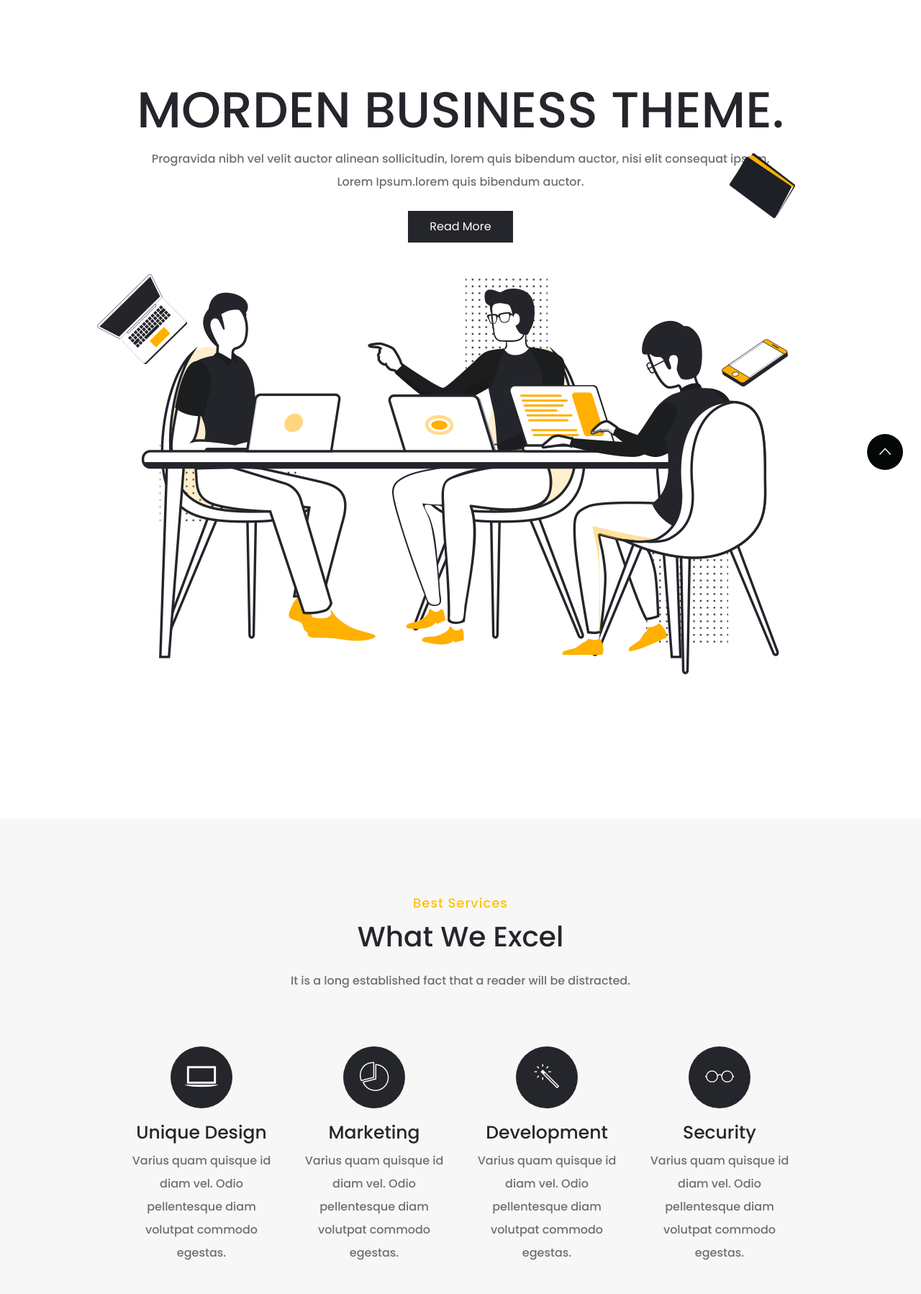
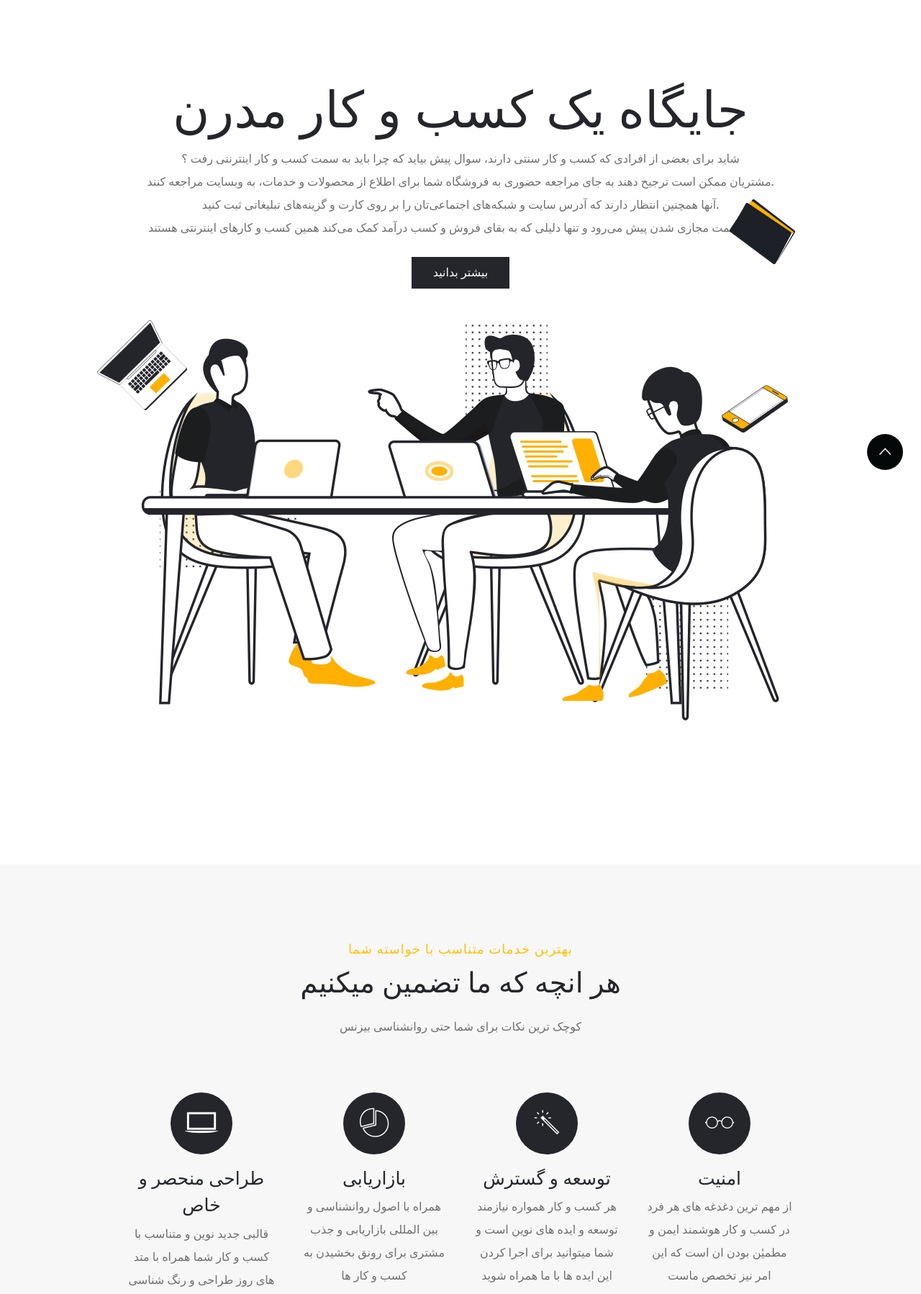
Before and after one commit to mmahdavis/TumlaiSite_N1, a Django app: page / in a window 1280 px wide. Shown: the part 122-1920 px from the top of the page at 72% size. Run offline with Django 3.2, Linux system fonts and the light colour scheme; some libraries are stand-ins or nearby versions; some web fonts are replaced.

Commit message:
index to persian half

```diff
--- a/templates/index.html
+++ b/templates/index.html
@@ -9,9 +9,12 @@
                <div class="row slider-row-2 text-center justify-content-between">
                   <div class="col-lg-12 mb-5 mb-6">
                      <div class="slider-banner slider-banner2">
-                        <h2 class="text-uppercase banner-title">Morden Business Theme.</h2>
-                        <p class="mb-4">Progravida nibh vel velit auctor alinean sollicitudin, lorem quis bibendum auctor, nisi elit consequat ipsum, <br> Lorem Ipsum.lorem quis bibendum auctor.</p>
-                        <a href="#" class="btn slide-button button">Read More</a>
+                        <h2 class="text-uppercase banner-title">جایگاه یک کسب و کار مدرن </h2>
+                        <p class="mb-4">شاید برای بعضی از افرادی که کسب و کار سنتی دارند، سوال پیش بیاید که چرا باید به سمت کسب و کار اینترنتی رفت ؟<br>
+                        مشتریان ممکن است ترجیح دهند به جای مراجعه حضوری به فروشگاه شما برای اطلاع از محصولات و خدمات، به وبسایت مراجعه کنند.<br>
+                        آنها همچنین انتظار دارند که آدرس سایت و شبکه­‌های اجتماعی­‌تان را بر روی کارت و گزینه‌های تبلیغاتی ثبت کنید.<br>
+                        دنیا به سمت مجازی شدن پیش می‌رود و تنها دلیلی که به بقای فروش و کسب درآمد کمک می‌کند همین کسب و کارهای اینترنتی هستند.</p>
+                        <a href="#" class="btn slide-button button">بیشتر بدانید</a>
                      </div>
                   </div>
                   <div class="col-lg-12">
@@ -37,9 +40,9 @@
                <div class="row">
                   <div class="col-lg-12">
                      <div class="title-box  text-center">
-                        <span class="text-warning">Best Services</span>
-                        <h2 class="title">What We Excel</h2>
-                        <p class="mb-0">It is a long established fact that a reader will be distracted.</p>
+                        <span class="text-warning">بهترین خدمات متناسب با خواسته شما</span>
+                        <h2 class="title">هر انچه که ما تضمین میکنیم</h2>
+                        <p class="mb-0">کوچک ترین نکات برای شما حتی روانشناسی بیزنس </p>
                      </div>
                   </div>
                </div>
@@ -50,8 +53,8 @@
                            <i aria-hidden="true" class="ion ion-laptop"></i>
                         </div>
                         <div class="fancy-content">
-                           <h4>Unique Design</h4>
-                           <p>Varius quam quisque id diam vel. Odio pellentesque diam volutpat commodo egestas.</p>
+                           <h4>طراحی منحصر و خاص</h4>
+                           <p>قالبی جدید نوین و متناسب با کسب و کار شما همراه با متد های روز طراحی و رنگ شناسی</p>
                         </div>
                      </div>
                   </div>
@@ -61,8 +64,8 @@
                            <i aria-hidden="true" class="ion ion-ios-pie-outline"></i>
                         </div>
                         <div class="fancy-content">
-                           <h4>Marketing</h4>
-                           <p>Varius quam quisque id diam vel. Odio pellentesque diam volutpat commodo egestas.</p>
+                           <h4>بازاریابی</h4>
+                           <p>همراه با اصول روانشناسی و بین المللی بازاریابی و جذب مشتری برای رونق بخشیدن به کسب و کار ها</p>
                         </div>
                      </div>
                   </div>
@@ -72,8 +75,8 @@
                            <i aria-hidden="true" class="ion ion-ios-color-wand-outline"></i>
                         </div>
                         <div class="fancy-content">
-                           <h4>Development</h4>
-                           <p>Varius quam quisque id diam vel. Odio pellentesque diam volutpat commodo egestas.</p>
+                           <h4>توسعه و گسترش</h4>
+                           <p>هر کسب و کار همواره نیازمند توسعه و ایده های نوین است و شما میتوانید برای اجرا کردن این ایده ها با ما همراه شوید</p>
                         </div>
                      </div>
                   </div>
@@ -83,8 +86,8 @@
                            <i aria-hidden="true" class="ion ion-ios-glasses-outline"></i>
                         </div>
                         <div class="fancy-content">
-                           <h4>Security</h4>
-                           <p>Varius quam quisque id diam vel. Odio pellentesque diam volutpat commodo egestas.</p>
+                           <h4>امنیت</h4>
+                           <p>از مهم ترین دغدغه های هر فرد در کسب و کار هوشمند ایمن و مطمیٔن بودن ان است که این امر نیز تخصص ماست</p>
                         </div>
                      </div>
                   </div>
```
